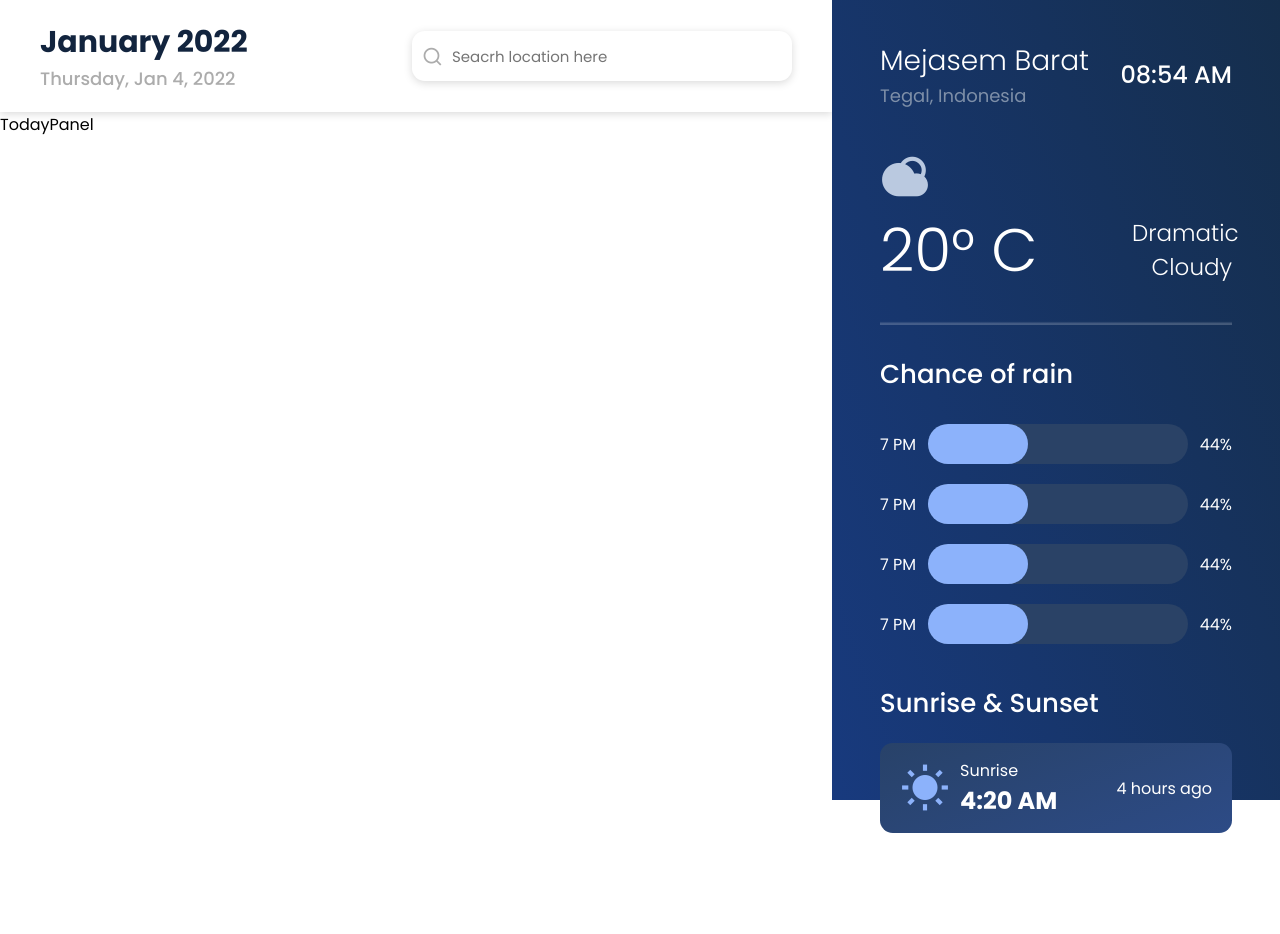
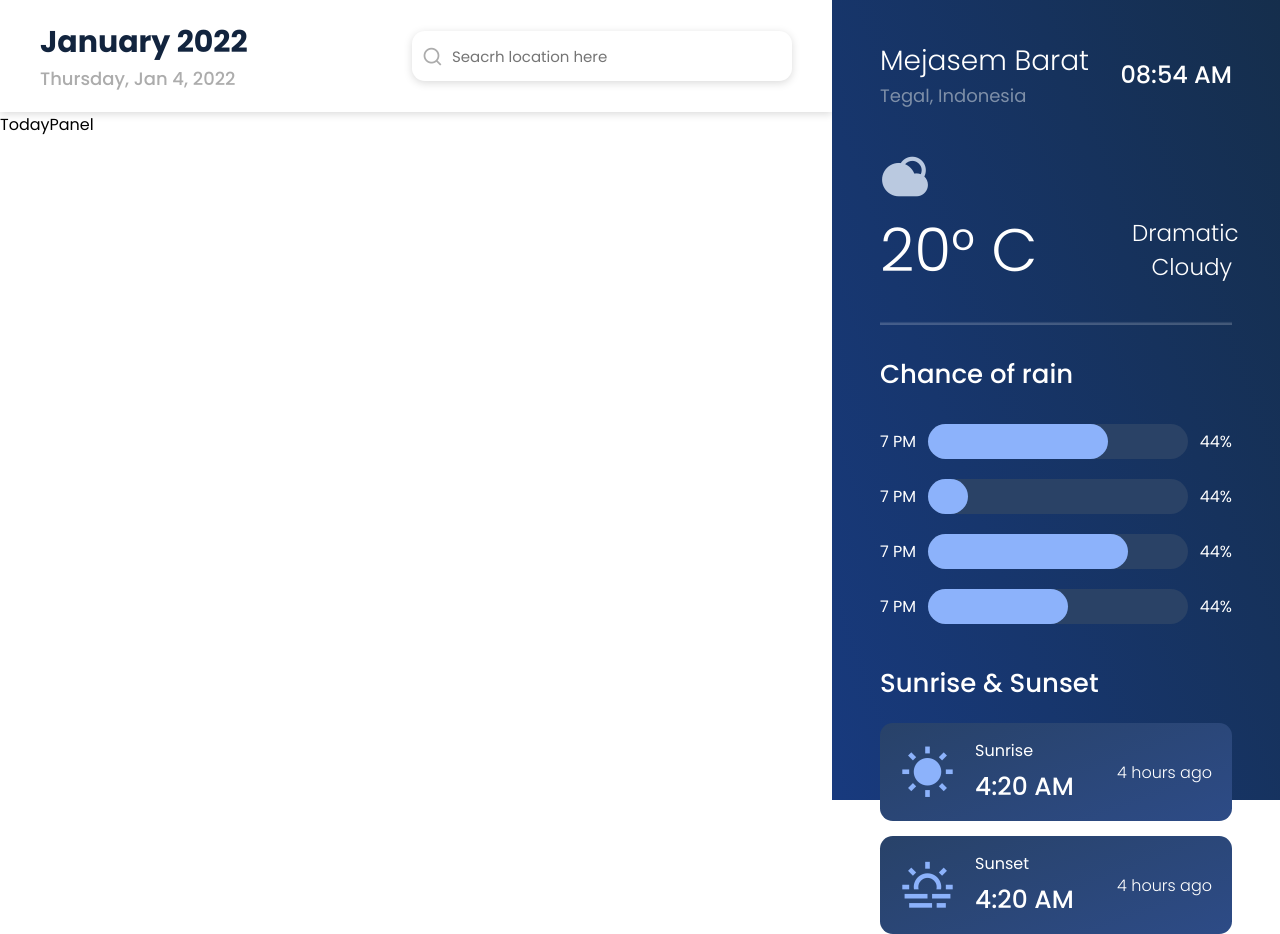
Before and after one commit to Edgallen/weather-app, a React app: page / in a window 1280 px wide. Before the commit the page ends 833 px from the top, so only its background shows below. Built offline with nearby package versions, Linux system fonts and the light colour scheme.

Commit message:
overview

```diff
--- a/src/components/Overview/Overview.module.scss
+++ b/src/components/Overview/Overview.module.scss
@@ -81,12 +81,12 @@ $vertical-padding: 40px;
   display: flex;
   justify-content: space-between;
   align-items: center;
-  height: 60px;
+  height: 55px;
 }
 
 .hourly__bar {
   position: relative;
-  height: 40px;
+  height: 35px;
   width: 260px;
   border-radius: 1.4rem;
   background-color: map-get($colors, 'dark-side', 'color-bar');
@@ -95,8 +95,7 @@ $vertical-padding: 40px;
 .hourly__progress {
   position: absolute;
   left: 0;
-  height: 40px;
-  width: 100px;
+  height: 35px;
   border-radius: 1.4rem;
   background-color: map-get($colors, 'dark-side', 'color-progress');
 }
@@ -104,6 +103,7 @@ $vertical-padding: 40px;
 .sun__container {
   display: flex;
   flex-direction: column;
+  gap: 15px;
 }
 
 .sun__card {
@@ -118,10 +118,31 @@ $vertical-padding: 40px;
 .sun__bio {
   display: flex;
   align-items: center;
-  gap: 10px;
+  gap: 20px;
 }
 
 .sunrise__icon {
-  font-size: 50px;
+  font-size: 55px;
   color: map-get($colors, 'dark-side', 'color-progress');
 }
+
+.sun__description {
+  display: flex;
+  flex-direction: column;
+  gap: 5px;
+}
+
+.sun__text {
+  font-size: 16px;
+  font-weight: 400;
+}
+
+.sun__time {
+  font-size: 25px;
+  font-weight: 500;
+}
+
+.sun__count {
+  font-size: 16px;
+  font-weight: 300;
+}
--- a/src/components/Overview/Overview.tsx
+++ b/src/components/Overview/Overview.tsx
@@ -1,5 +1,97 @@
 import React from 'react';
 import styles from './Overview.module.scss';
+
+const RainChance = () => {
+  return (
+    <>
+      <div className={styles.hourly__card}>
+        <p className={styles.hourly__time}>7 PM</p>
+        <div className={styles.hourly__bar}>
+          <div
+            className={styles.hourly__progress}
+            style={{
+              width: '180px'
+            }}
+          ></div>
+        </div>
+        <p className={styles.hourly__chance}>44%</p>
+      </div>
+
+      <div className={styles.hourly__card}>
+        <p className={styles.hourly__time}>7 PM</p>
+        <div className={styles.hourly__bar}>
+          <div
+            className={styles.hourly__progress}
+            style={{
+              width: '40px'
+            }}
+          ></div>
+        </div>
+        <p className={styles.hourly__chance}>44%</p>
+      </div>
+
+      <div className={styles.hourly__card}>
+        <p className={styles.hourly__time}>7 PM</p>
+        <div className={styles.hourly__bar}>
+          <div
+            className={styles.hourly__progress}
+            style={{
+              width: '200px'
+            }}
+          ></div>
+        </div>
+        <p className={styles.hourly__chance}>44%</p>
+      </div>
+
+      <div className={styles.hourly__card}>
+        <p className={styles.hourly__time}>7 PM</p>
+        <div className={styles.hourly__bar}>
+          <div
+            className={styles.hourly__progress}
+            style={{
+              width: '140px'
+            }}
+          ></div>
+        </div>
+        <p className={styles.hourly__chance}>44%</p>
+      </div>
+    </>
+  )
+}
+
+const SunStatus = () => {
+  return (
+    <>
+      <div className={styles.sun__card}>
+
+        <div className={styles.sun__bio}>
+          <i className={`ri-sun-fill ${styles.sunrise__icon}`}></i>
+
+          <div className={styles.sun__description}>
+            <p className={styles.sun__text}>Sunrise</p>
+            <h2 className={styles.sun__time}>4:20 AM</h2>
+          </div>
+        </div>
+
+        <p className={styles.sun__count}>4 hours ago</p>
+      </div>
+
+      <div className={styles.sun__card}>
+
+        <div className={styles.sun__bio}>
+          <i className={`ri-haze-line ${styles.sunrise__icon}`}></i>
+
+          <div className={styles.sun__description}>
+            <p className={styles.sun__text}>Sunset</p>
+            <h2 className={styles.sun__time}>4:20 AM</h2>
+          </div>
+        </div>
+
+        <p className={styles.sun__count}>4 hours ago</p>
+      </div>
+    </>
+  )
+}
 
 const Overview = () => {
   return (
@@ -26,38 +118,7 @@ const Overview = () => {
         <h2 className={styles.overview__title}>Chance of rain</h2>
 
         <div className={styles.hourly__container}>
-
-          <div className={styles.hourly__card}>
-            <p className={styles.hourly__time}>7 PM</p>
-            <div className={styles.hourly__bar}>
-              <div className={styles.hourly__progress}></div>
-            </div>
-            <p className={styles.hourly__chance}>44%</p>
-          </div>
-
-          <div className={styles.hourly__card}>
-            <p className={styles.hourly__time}>7 PM</p>
-            <div className={styles.hourly__bar}>
-              <div className={styles.hourly__progress}></div>
-            </div>
-            <p className={styles.hourly__chance}>44%</p>
-          </div>
-
-          <div className={styles.hourly__card}>
-            <p className={styles.hourly__time}>7 PM</p>
-            <div className={styles.hourly__bar}>
-              <div className={styles.hourly__progress}></div>
-            </div>
-            <p className={styles.hourly__chance}>44%</p>
-          </div>
-
-          <div className={styles.hourly__card}>
-            <p className={styles.hourly__time}>7 PM</p>
-            <div className={styles.hourly__bar}>
-              <div className={styles.hourly__progress}></div>
-            </div>
-            <p className={styles.hourly__chance}>44%</p>
-          </div>
+          <RainChance />
         </div>
       </div>
 
@@ -65,19 +126,7 @@ const Overview = () => {
         <h2 className={styles.overview__title}>Sunrise & Sunset</h2>
 
         <div className={styles.sun__container}>
-          <div className={styles.sun__card}>
-
-            <div className={styles.sun__bio}>
-              <i className={`ri-sun-fill ${styles.sunrise__icon}`}></i>
-
-              <div className={styles.sun__description}>
-                <p className={styles.sun__text}>Sunrise</p>
-                <h2 className={styles.sun__title}>4:20 AM</h2>
-              </div>
-            </div>
-
-            <p className={styles.sun__count}>4 hours ago</p>
-          </div>
+          <SunStatus />
         </div>
       </div>
     </section>
```
